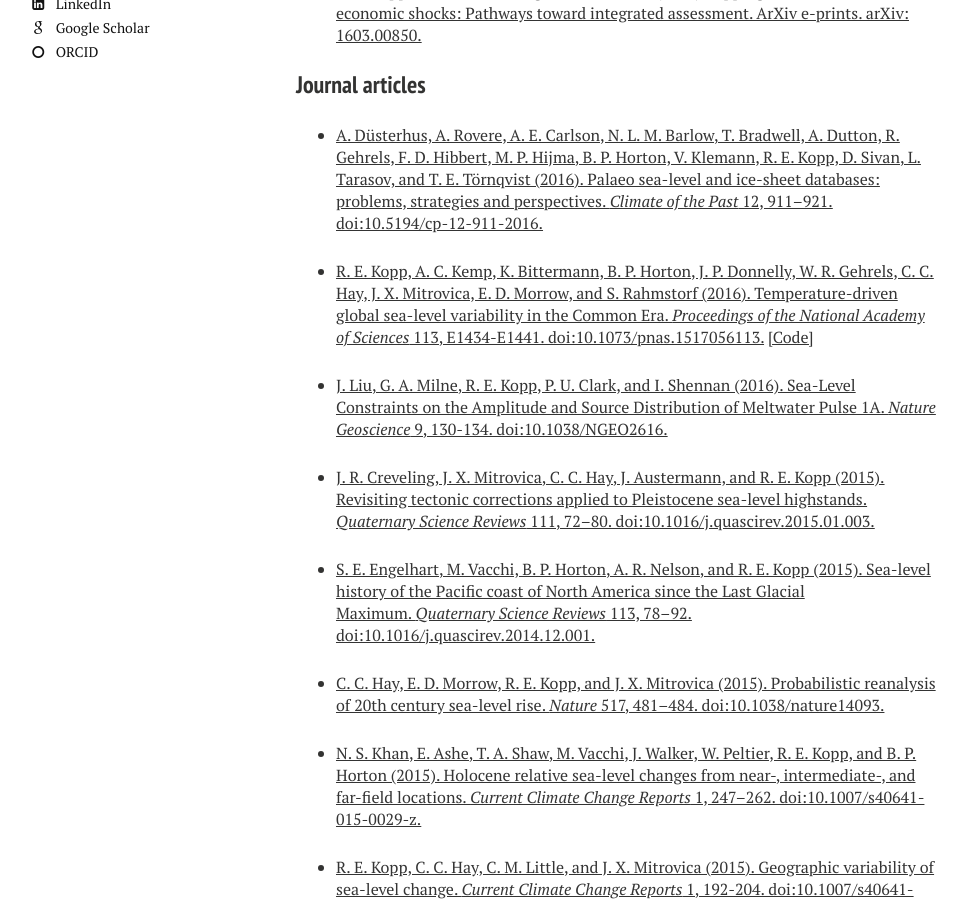
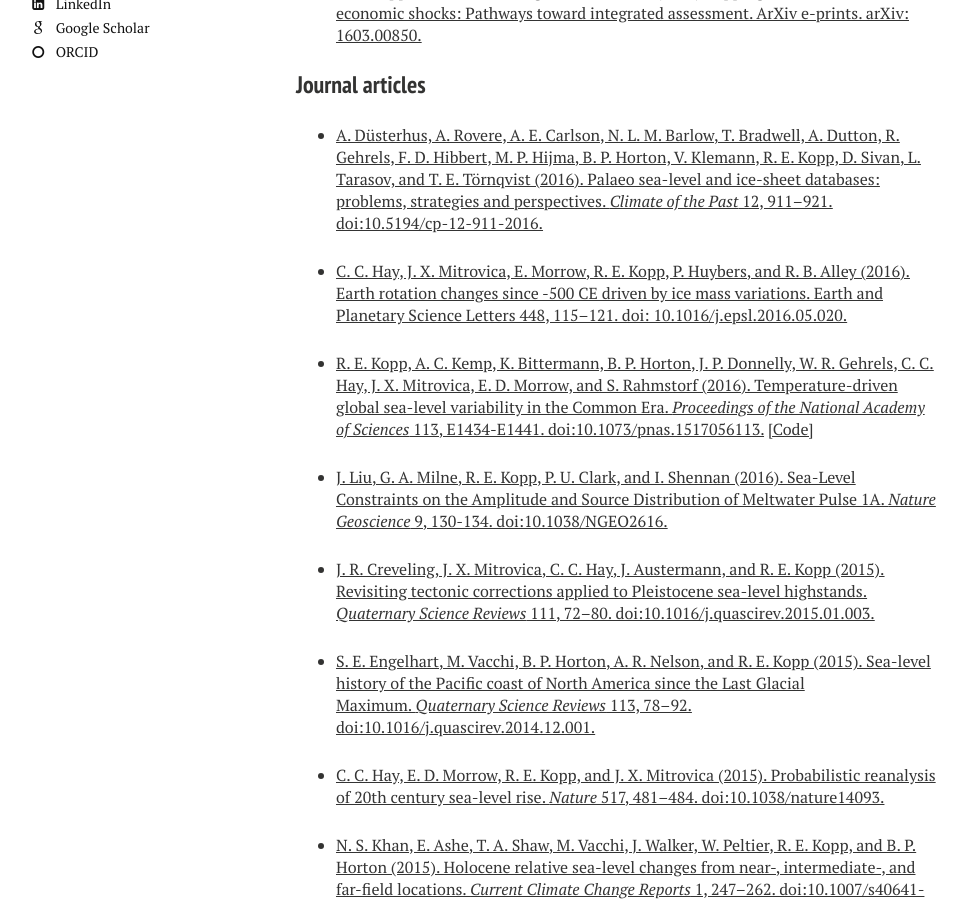
Before and after one commit to mrke/bobkopp.github.io, a Jekyll site: the page built from papers/index.md, in a window 1280 px wide and 900 px high, scrolled down 1600 px. Shown: the whole window, without its empty margins (24-991 px from the left). Built offline with Jekyll 4.4.1, drawn with Linux system fonts in a browser that asks for light colours; nearby versions of some CDN libraries; some of the changed lines change nothing that is shown; some of the changed text lies outside the part shown.

Commit message:
Hay et al 2016

```diff
--- a/papers/index.md
+++ b/papers/index.md
@@ -2,7 +2,7 @@
 layout: page
 title: Publications
 tags: [papers]
-modified: May 8 2016
+modified: May 31 2016
 comments: false
 share: false
 image:
@@ -46,6 +46,8 @@ image:
 ### Journal articles
 
 * [A. Düsterhus, A. Rovere, A. E. Carlson, N. L. M. Barlow, T. Bradwell, A. Dutton, R. Gehrels, F. D. Hibbert, M. P. Hijma, B. P. Horton, V. Klemann, R. E. Kopp, D. Sivan, L. Tarasov, and T. E. Törnqvist (2016). Palaeo sea-level and ice-sheet databases: problems, strategies and perspectives. _Climate of the Past_ 12, 911–921. doi:10.5194/cp-12-911-2016.](http://dx.doi.org/10.5194/cp-12-911-2016)
+
+* [C. C. Hay, J. X. Mitrovica, E. Morrow, R. E. Kopp, P. Huybers, and R. B. Alley (2016). Earth rotation changes since -500 CE driven by ice mass variations. Earth and Planetary Science Letters 448, 115–121. doi: 10.1016/j.epsl.2016.05.020.](http://dx.doi.org/10.1016/j.epsl.2016.05.020)
 
 * [R. E. Kopp, A. C. Kemp, K. Bittermann, B. P. Horton, J. P. Donnelly, W. R. Gehrels, C. C. Hay, J. X. Mitrovica, E. D. Morrow, and S. Rahmstorf (2016). Temperature-driven global sea-level variability in the Common Era. _Proceedings of the National Academy of Sciences_ 113, E1434-E1441. doi:10.1073/pnas.1517056113.](http://dx.doi.org/10.1073/pnas.1517056113) [[Code]](https://github.com/bobkopp/CESL-STEHM-GP/releases)
 
```
